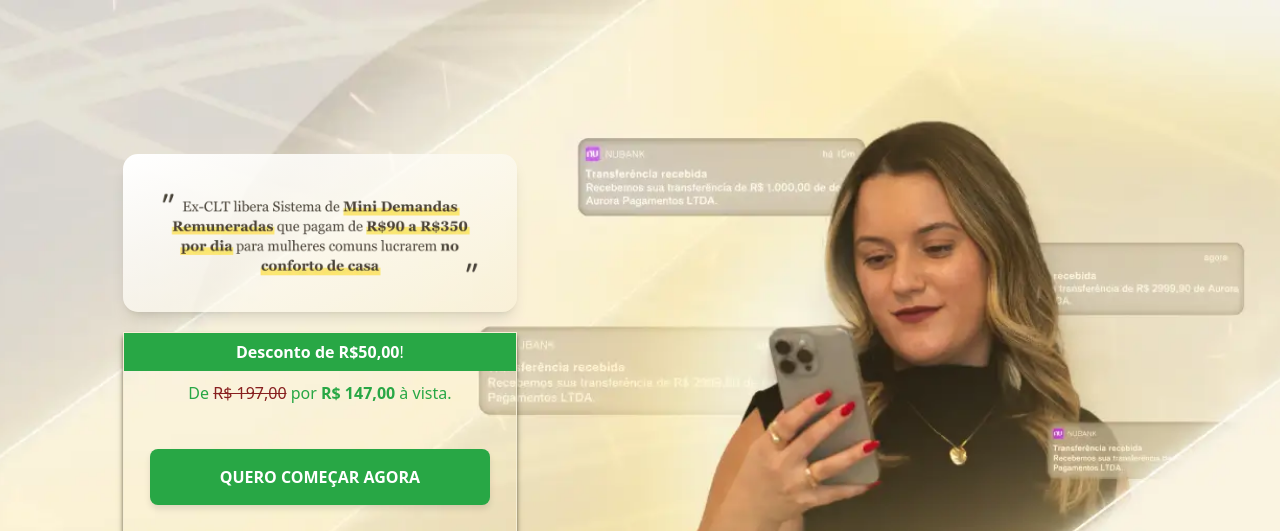
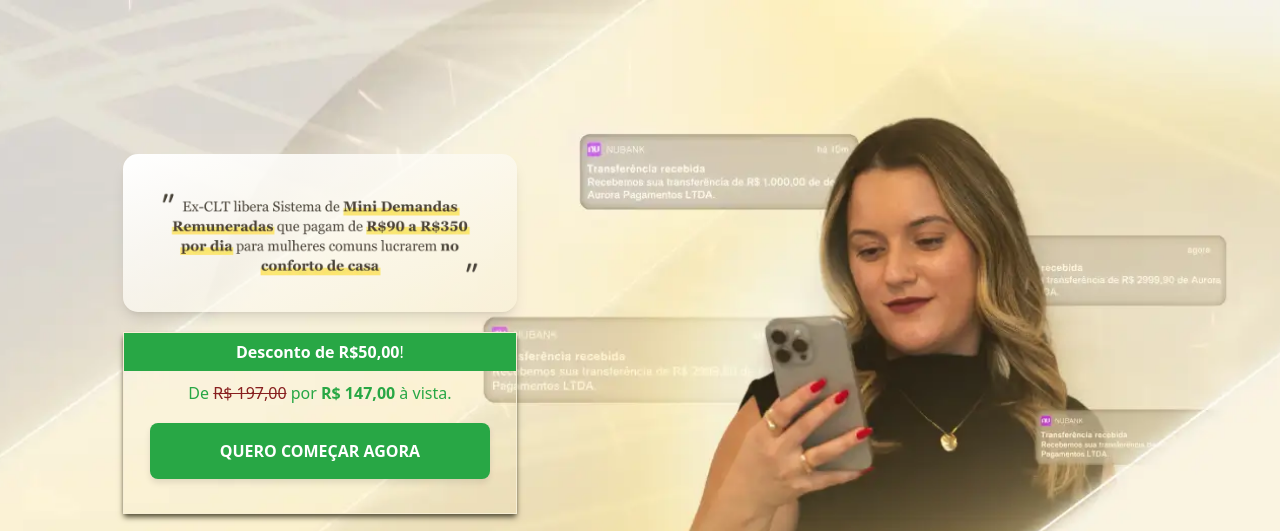
Before and after one commit to mdrasas/mdr, a plain HTML site: page index.html in a window 1280 px wide. Shown: the top 531 px of the page. Drawn offline with nearby package versions, Linux system fonts and the light colour scheme; files whose address does not match are found by name.

Commit message:
Update index.html

```diff
--- a/index.html
+++ b/index.html
@@ -460,7 +460,7 @@
 
     <p style="color: #28a745; margin: -24px;" > De <del style="color: rgb(136, 31, 31);">R$ 197,00</del> por <b>R$ 147,00</b> à vista.</p>
 
-                         <div style="padding: 34px 0px;"></div>
+                         <div style="padding: 21px 0px;"></div>
                            <a href="https://go.perfectpay.com.br/PPU38CPNI62" target="_blank" style="
   display: inline-block;
   background-color: #28a745;
```
